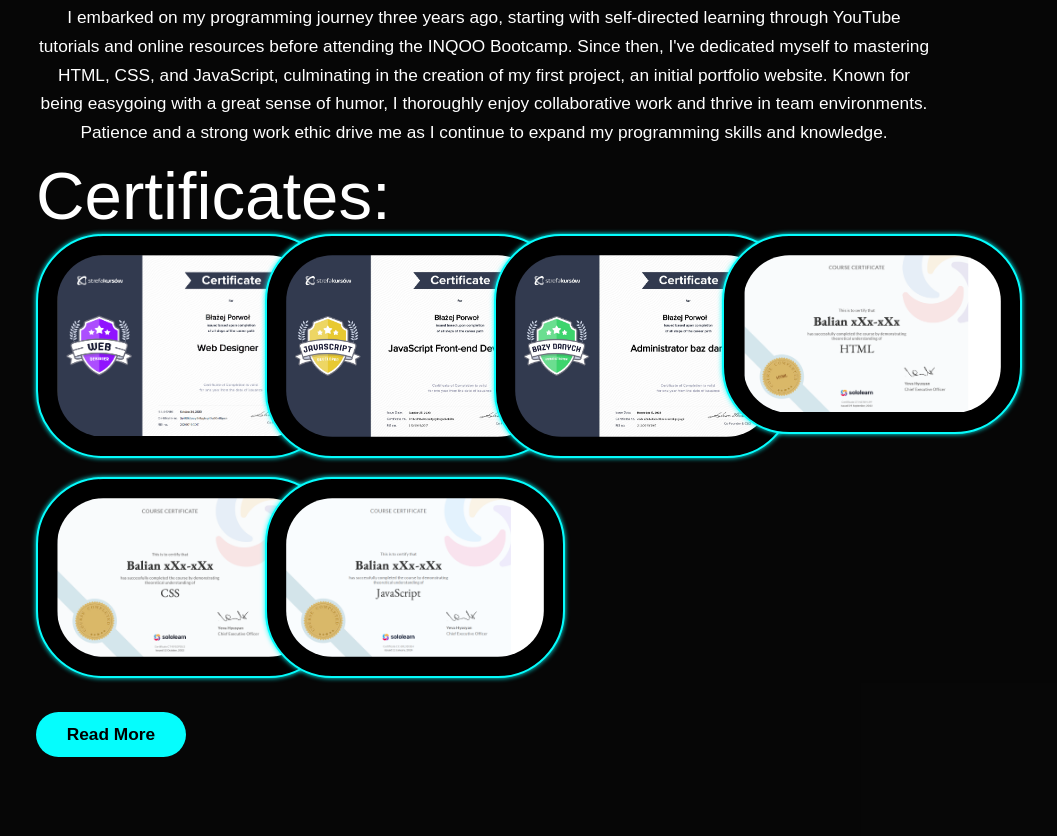
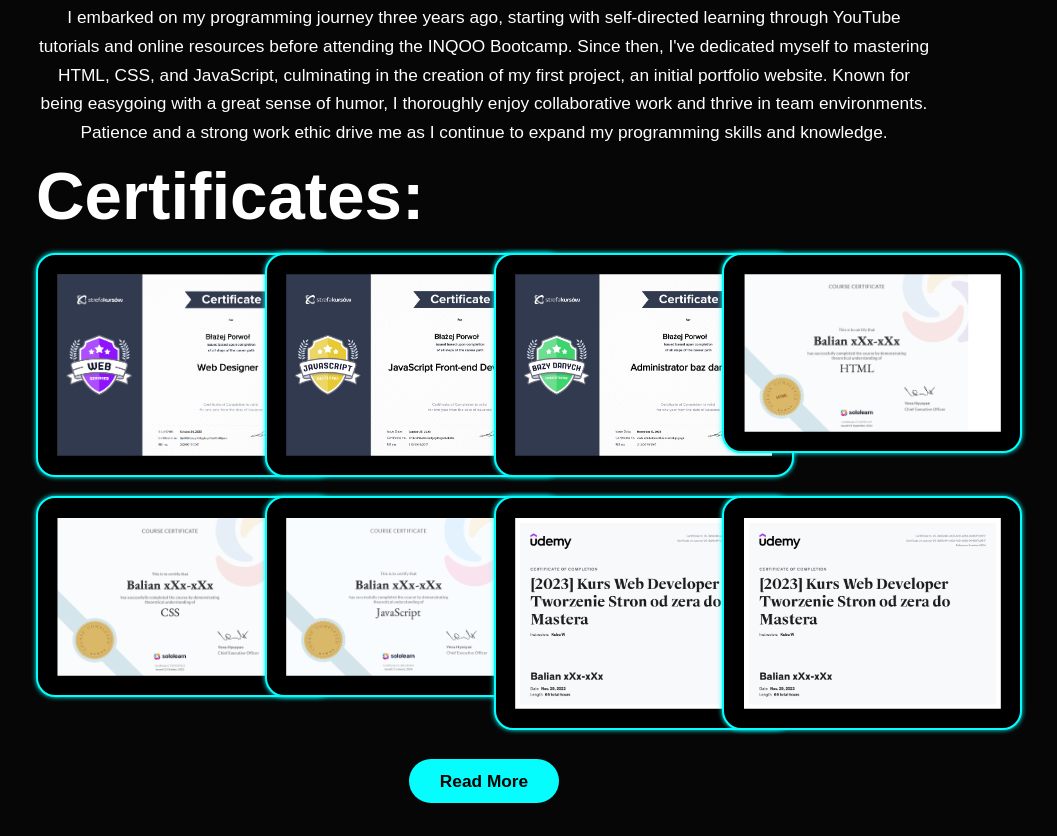
Before and after one commit to IT-BPs/My-portfolio, a plain HTML site: page index.html in a window 1280 px wide. Shown: the part 1604-2440 px from the top of the page, without its empty margins (156-1213 px from the left). Drawn offline with nearby package versions, Linux system fonts and the light colour scheme; a script that the page names is missing.

Commit message:
few additions to certificates
fix but still not finished

```diff
--- a/index.html
+++ b/index.html
@@ -66,7 +66,7 @@
             <p>
                 I embarked on my programming journey three years ago, starting with self-directed learning through YouTube tutorials and online resources before attending the INQOO Bootcamp. Since then, I've dedicated myself to mastering HTML, CSS, and JavaScript, culminating in the creation of my first project, an initial portfolio website. Known for being easygoing with a great sense of humor, I thoroughly enjoy collaborative work and thrive in team environments. Patience and a strong work ethic drive me as I continue to expand my programming skills and knowledge.
             </p>
-            <div
+            <div>
             <h3 class="certificates-header">Certificates:</h3>
                 <div class="certificates">
                     <a href="images/certificate1.png" data-lightbox="certificates">
@@ -79,18 +79,24 @@
                         <img src="images/certificate3.jpg" alt="Certificate 3">
                     </a>
                     <a href="images/html-sololearn.png" data-lightbox="certificates">
-                    <img src="images/html-sololearn.png" alt="Certificate 1">
+                        <img src="images/html-sololearn.png" alt="Certificate 4">
                     </a>
                     <a href="images/css-sololearn.png" data-lightbox="certificates">
-                    <img src="images/css-sololearn.png" alt="Certificate 2">
+                        <img src="images/css-sololearn.png" alt="Certificate 5">
                     </a>
                     <a href="images/js-sololearn.png" data-lightbox="certificates">
-                    <img src="images/js-sololearn.png" alt="Certificate 3">
+                        <img src="images/js-sololearn.png" alt="Certificate 6">
+                    <a href="images/udemy-course.jpg" data-lightbox="certificates">
+                        <img src="images/udemy-course.jpg" alt="Certificate 7">
+                    <a href="images/udemy-course.jpg" data-lightbox="certificates">
+                        <img src="images/udemy-course.jpg" alt="Certificate 8">
                     </a>
                 </div>
             <a href="#" class="btn">Read More</a>
     </div>
+</div>
 
+        </div>
     </section>
 
 
--- a/styles.css
+++ b/styles.css
@@ -317,30 +317,23 @@ font-size: 4rem;
     font-size: 8rem;
 }
 
-.projects{
-    background-color: var(--second-bg-color);
-}
-
 .certificates {
     display: grid;
     grid-template-columns: repeat(auto-fit, minmax(200px, 1fr));
     gap: 2rem;
 }
 
-
-
-.certificates img{
+.certificates img {
     display: flex;
     flex-direction: column;
     align-items: center;
     justify-content: center;
     text-align: center;
     max-width: 300px;
-    border-radius: 1em;
+    border-radius: 2em;
     object-fit: cover;
     background-color: var(--bg-color);
     border: 2px solid var(--main-color);
-    border-radius: 1em;
     padding: 2rem;
     overflow: hidden;
     cursor: pointer;
@@ -348,19 +341,21 @@ font-size: 4rem;
     transition: 0.3s ease;
 }
 
-.certificates:hover img{
+.certificates img:hover {
     box-shadow: 0 0 15px var(--main-color);
     transform: scale(1.02);
 }
 
-.certificates-header{
+.certificates-header {
     margin-top: 1rem;
+    margin-bottom: 2rem;
     font-size: 7rem;
     text-align: left;
 }
 
 
-.projects {
+.projects{
+    background-color: var(--second-bg-color);
     display: flex;
     flex-wrap: wrap;
     justify-content: space-around;
```
Also changed, not shown: images/udemy-course.jpg (added). Lines whose indentation alone changed are shown as unchanged.
